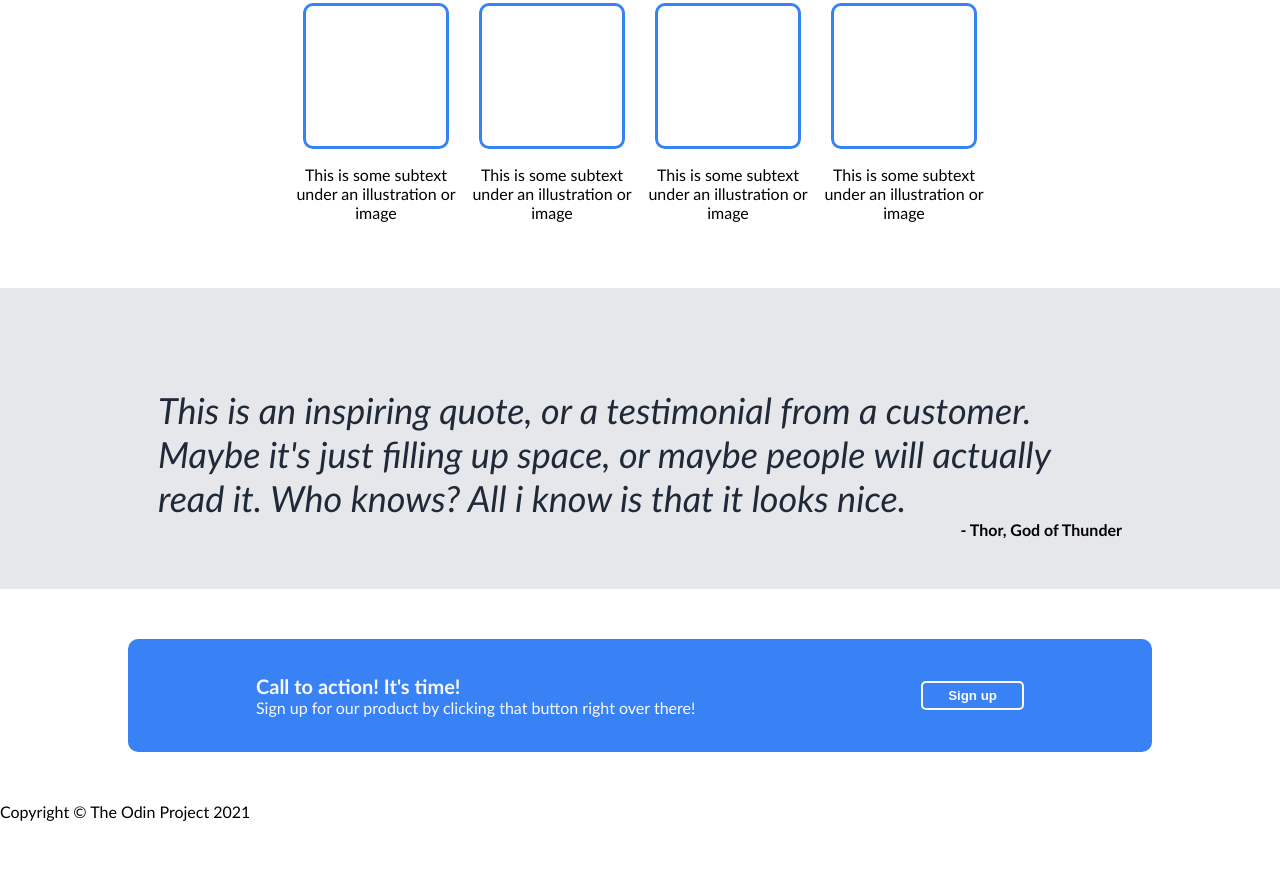
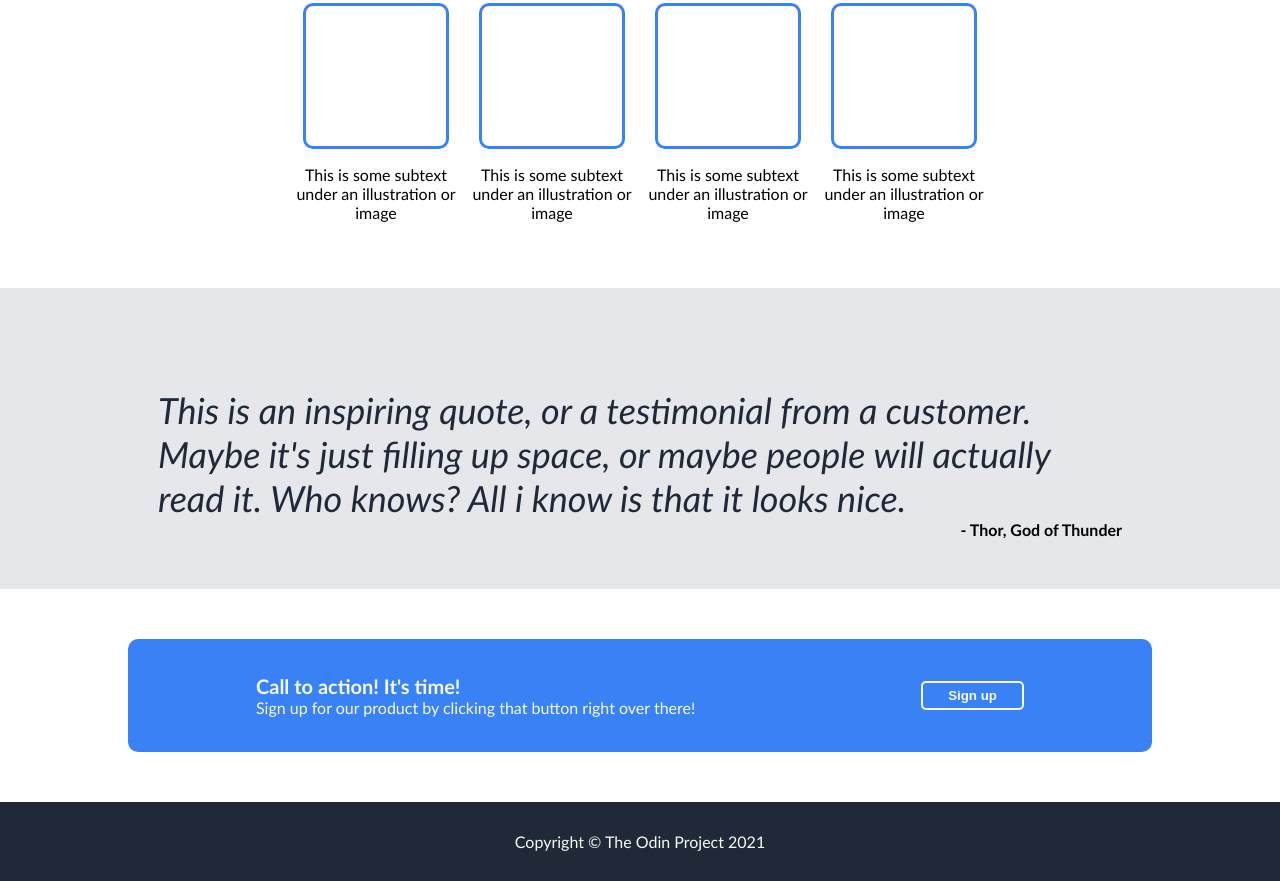
Before and after one commit to JanPomelo/odin-landingpage, a plain HTML site: page index.html in a window 1280 px wide. Shown: the part 497-1378 px from the top of the page. Before the commit the page ends 1318 px from the top, so only its background shows below. Drawn offline with Linux system fonts and the light colour scheme.

Commit message:
Add styling to footer

```diff
--- a/styles.css
+++ b/styles.css
@@ -179,3 +179,9 @@ h1 {
     padding: 5px 25px;
     font-weight: 600;
 }
+.footer {
+    background-color: #1f2937;
+    padding: 30px 0;
+    text-align: center;
+    color: #f9faf8;
+}
```
